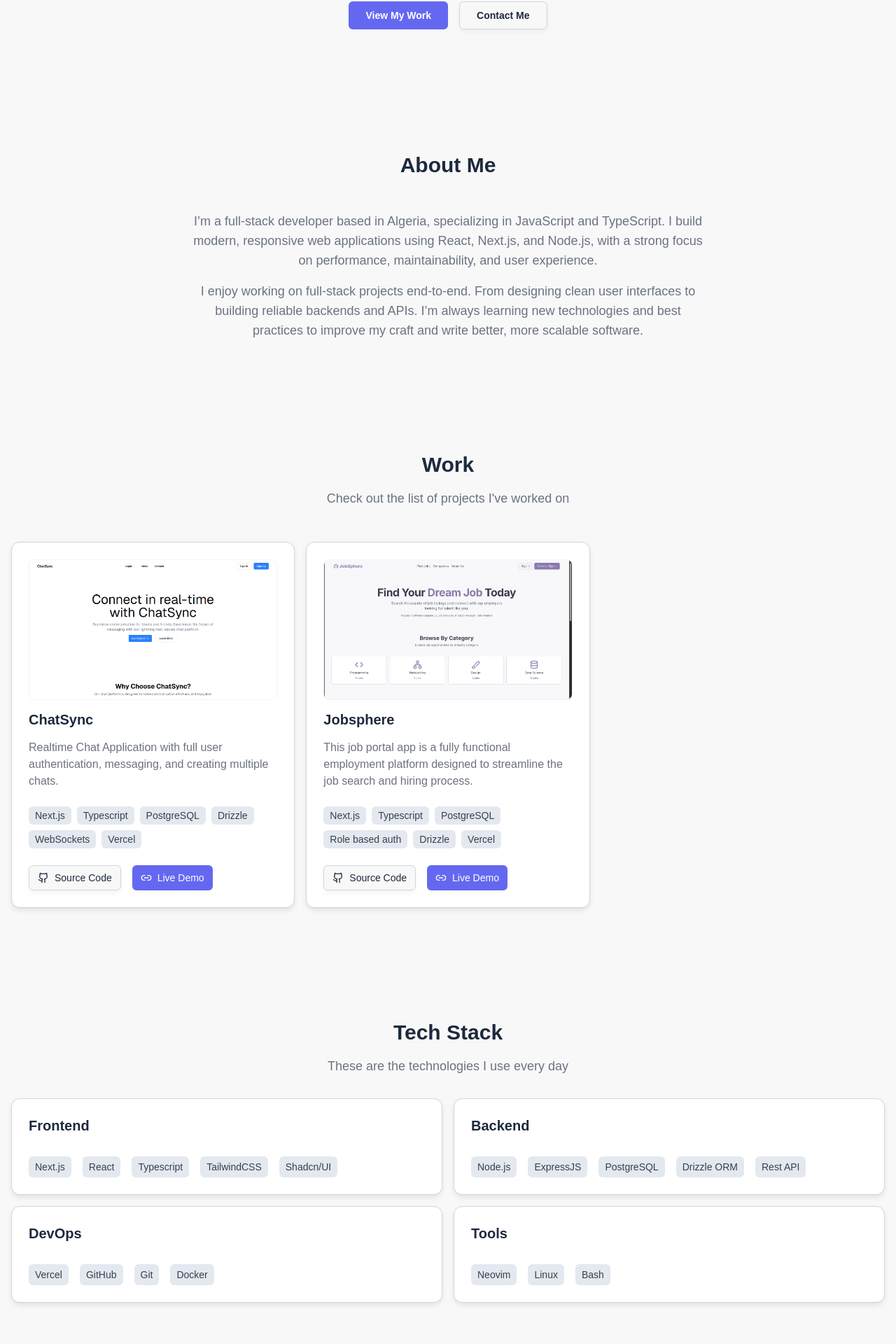
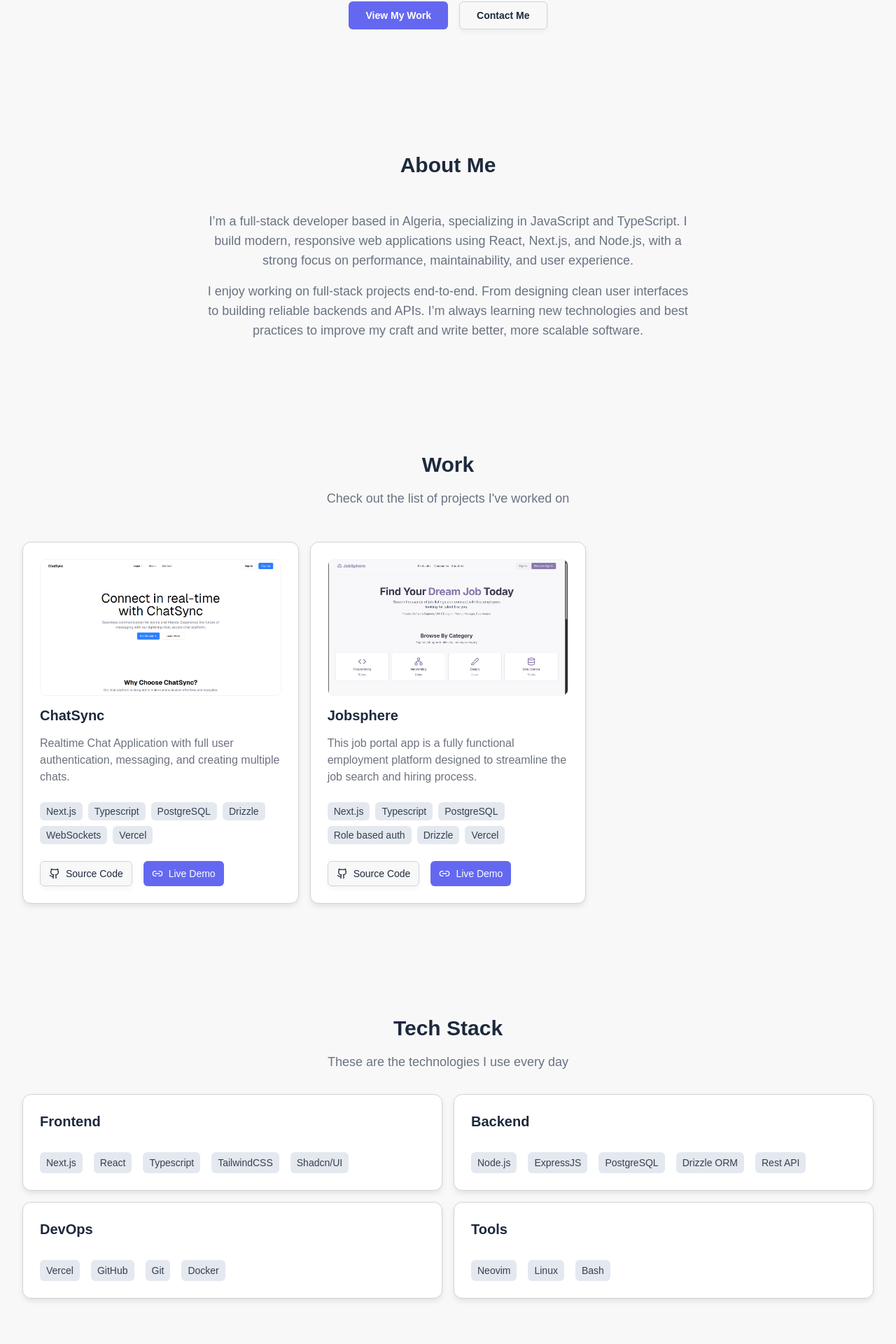
Before and after one commit to bilelhamitouche/portfolio-website, a Next.js app: page / in a window 1280 px wide. Shown: the part 488-2408 px from the top of the page at 70% size. Built offline with nearby package versions, Linux system fonts and the light colour scheme; a web font is replaced by a local one.

Commit message:
styles: add horizontal padding

```diff
--- a/components/About.tsx
+++ b/components/About.tsx
@@ -4,7 +4,7 @@ import { motion } from "motion/react";
 export default function About() {
   return (
     <motion.section
-      className="container py-12 px-4 mx-auto space-y-12 max-w-3xl text-center sm:py-16 lg:py-20"
+      className="container py-12 px-8 mx-auto space-y-12 max-w-3xl text-center sm:py-16 lg:py-20"
       initial={{ opacity: 0, y: 50 }}
       whileInView={{
         opacity: 1,
--- a/components/Contact.tsx
+++ b/components/Contact.tsx
@@ -18,7 +18,7 @@ export default function Contact() {
   return (
     <motion.section
       id="contact"
-      className="container p-4 py-12 mx-auto space-y-8 sm:py-16 lg:py-20"
+      className="container py-12 px-8 mx-auto space-y-8 sm:py-16 lg:py-20"
       initial={{ opacity: 0, y: 50 }}
       whileInView={{
         opacity: 1,
--- a/components/Footer.tsx
+++ b/components/Footer.tsx
@@ -1,6 +1,6 @@
 export default function Footer() {
   return (
-    <footer className="p-4 text-center border-t border-gray-200 dark:border-gray-700">
+    <footer className="py-4 px-8 text-center border-t border-gray-200 dark:border-gray-700">
       <p className="text-gray-500">
         Copyright &copy; {new Date().getFullYear()} - All Rights Reserved By
         Bilel Hamitouche
--- a/components/Hero.tsx
+++ b/components/Hero.tsx
@@ -7,7 +7,7 @@ import { Badge } from "./ui/badge";
 export default function Hero() {
   return (
     <motion.section
-      className="container py-12 mx-auto space-y-4 text-center md:py-16 lg:py-20"
+      className="container py-12 px-8 mx-auto space-y-4 text-center md:py-16 lg:py-20"
       initial={{ opacity: 0, y: -50 }}
       whileInView={{
         opacity: 1,
--- a/components/Projects.tsx
+++ b/components/Projects.tsx
@@ -6,7 +6,7 @@ export default function Projects() {
   return (
     <motion.section
       id="projects"
-      className="container py-12 px-4 mx-auto space-y-12 max-w-7xl sm:py-16 md:py-20"
+      className="container py-12 px-8 mx-auto space-y-12 max-w-7xl sm:py-16 md:py-20"
       initial={{ opacity: 0, y: 50 }}
       whileInView={{
         opacity: 1,
--- a/components/TechStack.tsx
+++ b/components/TechStack.tsx
@@ -6,7 +6,7 @@ export default function TechStack() {
   return (
     <motion.section
       id="tech-stack"
-      className="container py-12 px-4 mx-auto space-y-8 max-w-7xl sm:py-16 lg:py-20"
+      className="container py-12 px-8 mx-auto space-y-8 max-w-7xl sm:py-16 lg:py-20"
       initial={{ opacity: 0, y: 50 }}
       whileInView={{
         opacity: 1,
```
